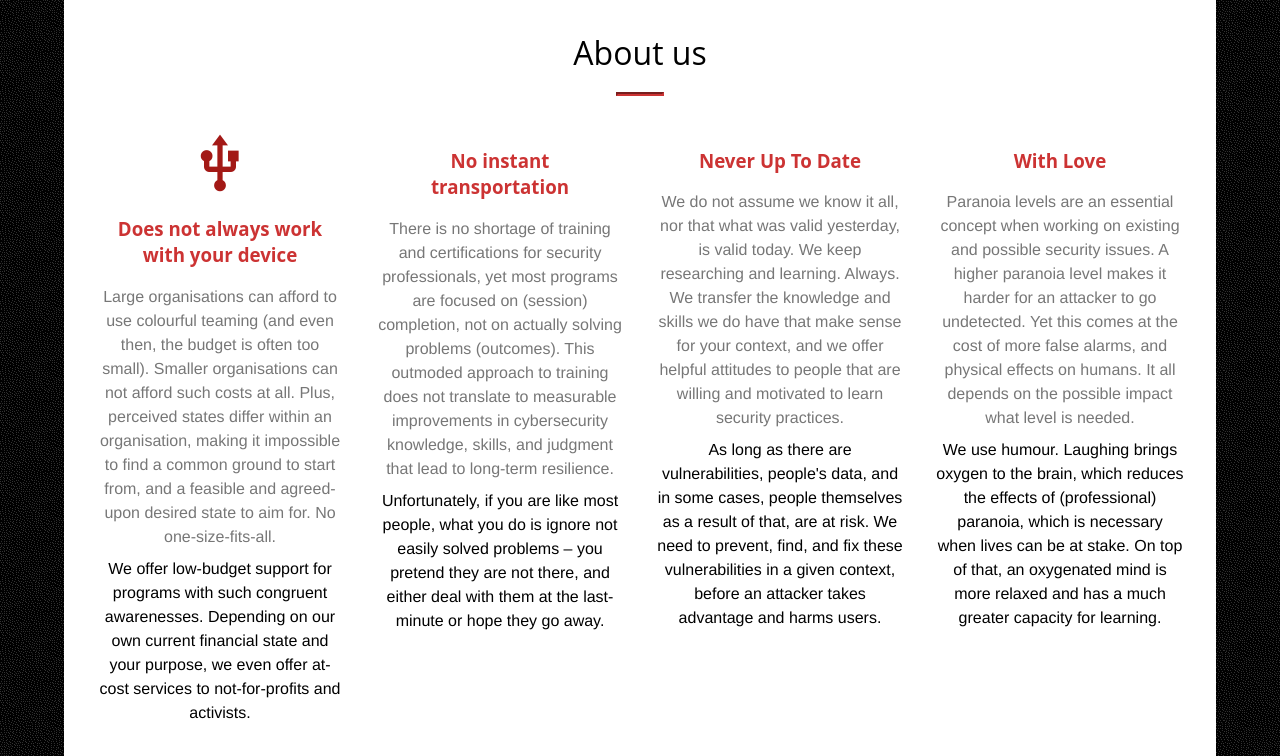
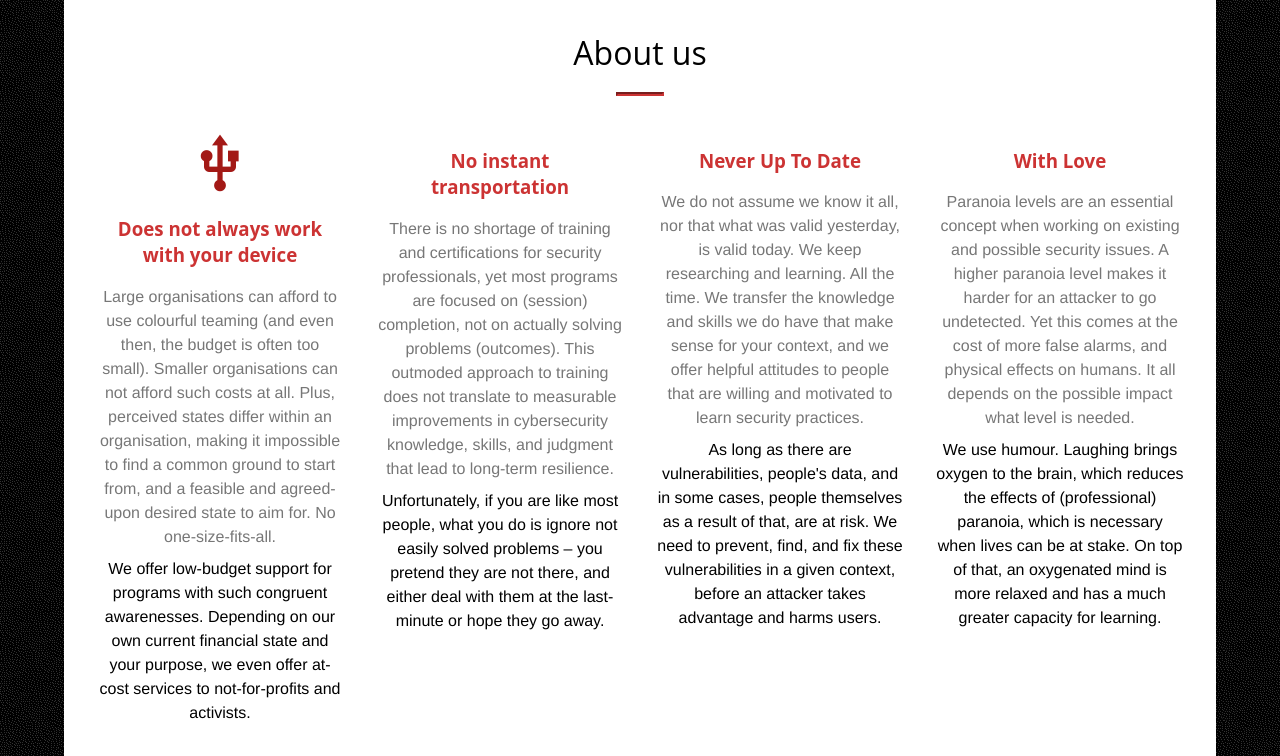
Before and after one commit to tymyrddin/flask-uu, a Flask app: template project/blog/templates/blog/about.html in a window 1280 px wide. Shown: the part 119-875 px from the top of the page. Run offline with Flask 2, Linux system fonts and the light colour scheme; the template is opened without the code that fills it, so the values that code supplies are empty.

Commit message:
Minor corrections in text

```diff
--- a/project/blog/templates/blog/about.html
+++ b/project/blog/templates/blog/about.html
@@ -26,7 +26,7 @@
           <div class="column service-box">
               <em class="fa fa-4x fa-solid fa-newspaper text-primary"></em>
               <h3>Never Up To Date</h3>
-              <p class="text-muted">We do not assume we know it all, nor that what was valid yesterday, is valid today. We keep researching and learning. Always. We transfer the knowledge and skills we do have that make sense for your context, and we offer helpful attitudes to people that are willing and motivated to learn security practices.</p>
+              <p class="text-muted">We do not assume we know it all, nor that what was valid yesterday, is valid today. We keep researching and learning. All the time. We transfer the knowledge and skills we do have that make sense for your context, and we offer helpful attitudes to people that are willing and motivated to learn security practices.</p>
               <p>As long as there are vulnerabilities, people's data, and in some cases, people themselves as a result of that, are at risk. We need to prevent, find, and fix these vulnerabilities in a given context, before an attacker takes advantage and harms users.</p>
           </div>
           <div class="column service-box">
--- a/project/build/about/index.html
+++ b/project/build/about/index.html
@@ -65,7 +65,7 @@
           <div class="column service-box">
               <em class="fa fa-4x fa-solid fa-newspaper text-primary"></em>
               <h3>Never Up To Date</h3>
-              <p class="text-muted">We do not assume we know it all, nor that what was valid yesterday, is valid today. We keep researching and learning. Always. We transfer the knowledge and skills we do have that make sense for your context, and we offer helpful attitudes to people that are willing and motivated to learn security practices.</p>
+              <p class="text-muted">We do not assume we know it all, nor that what was valid yesterday, is valid today. We keep researching and learning. All the time. We transfer the knowledge and skills we do have that make sense for your context, and we offer helpful attitudes to people that are willing and motivated to learn security practices.</p>
               <p>As long as there are vulnerabilities, people's data, and in some cases, people themselves as a result of that, are at risk. We need to prevent, find, and fix these vulnerabilities in a given context, before an attacker takes advantage and harms users.</p>
           </div>
           <div class="column service-box">
```
